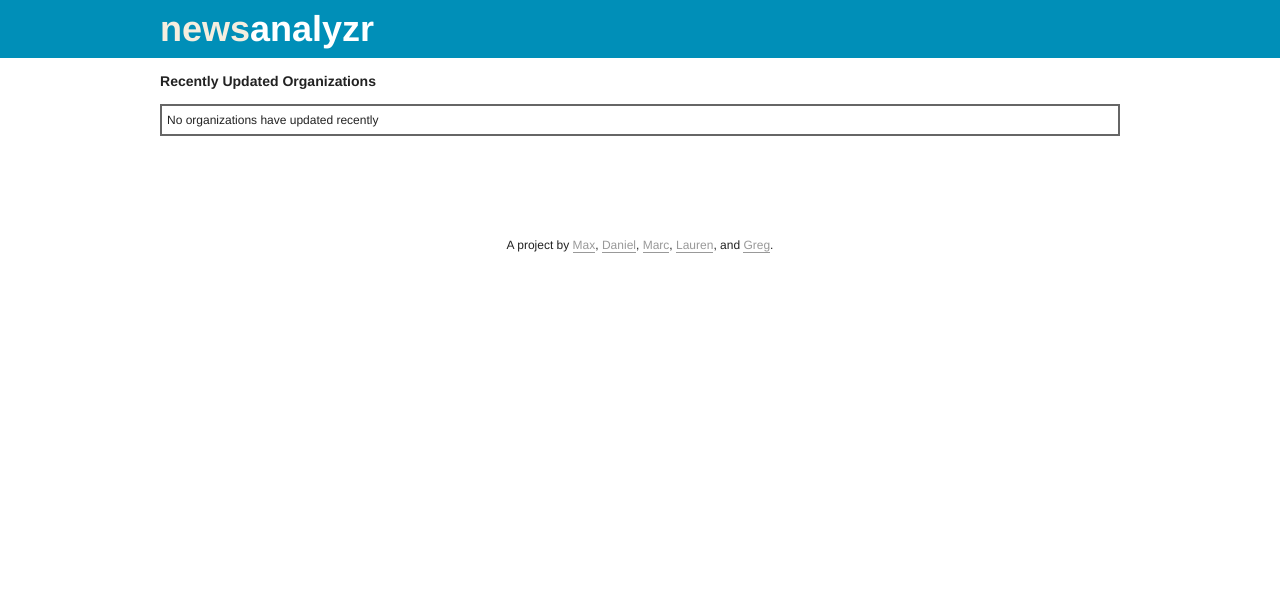
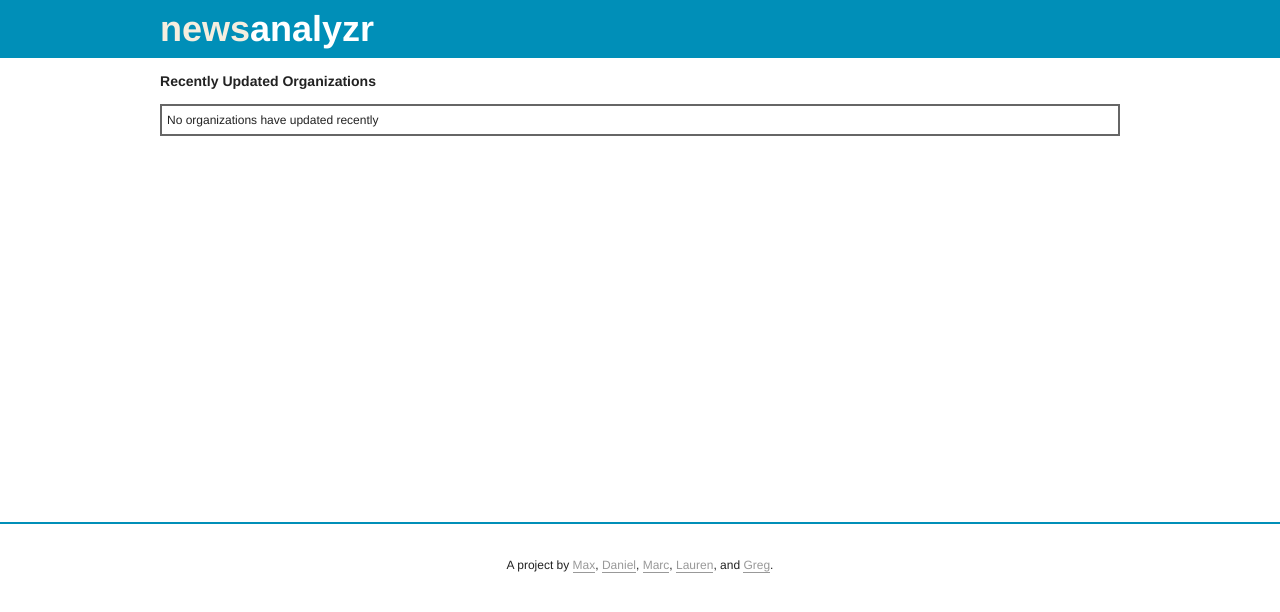
Before and after one commit to danielbachhuber/News-Analyzr, a Django app: page / in a window 1280 px wide. Shown: the top 612 px of the page. Run offline with Django 3.2, Linux system fonts and the light colour scheme; data that the repository does not hold is empty.

Commit message:
Styling tweaks

```diff
--- a/media/css/style.css
+++ b/media/css/style.css
@@ -60,13 +60,24 @@ a {
     color: #FFFFFF;
 }
 
+
+/**
+ * Main
+ */
+
+.main {
+    min-height: 400px;
+}
+
 /**
  * Footer
  */
 
 .footer {
+    border-top: 2px solid #008FB8;
     text-align: center;
-    margin-top:100px;
+    margin-top: 50px;
+    padding-top: 20px;
     color: #99999;
 }
 
--- a/templates/base.html
+++ b/templates/base.html
@@ -25,9 +25,9 @@
 		{% block content %}{% endblock %}
 	</div>
 
-	<div class="wrap">
+	<div class="footer">
 
-		<div class="footer">
+		<div class="wrap">
 
 			<p>A project by <a href="http://maxcutler.com/">Max</a>, <a href="http://danielbachhuber.com/">Daniel</a>, <a href="http://marc.lavalee.name">Marc</a>, <a href="http://laurenrabaino.com">Lauren</a>, and <a href="http://greglinch.com/">Greg</a>.</p>
 
```
